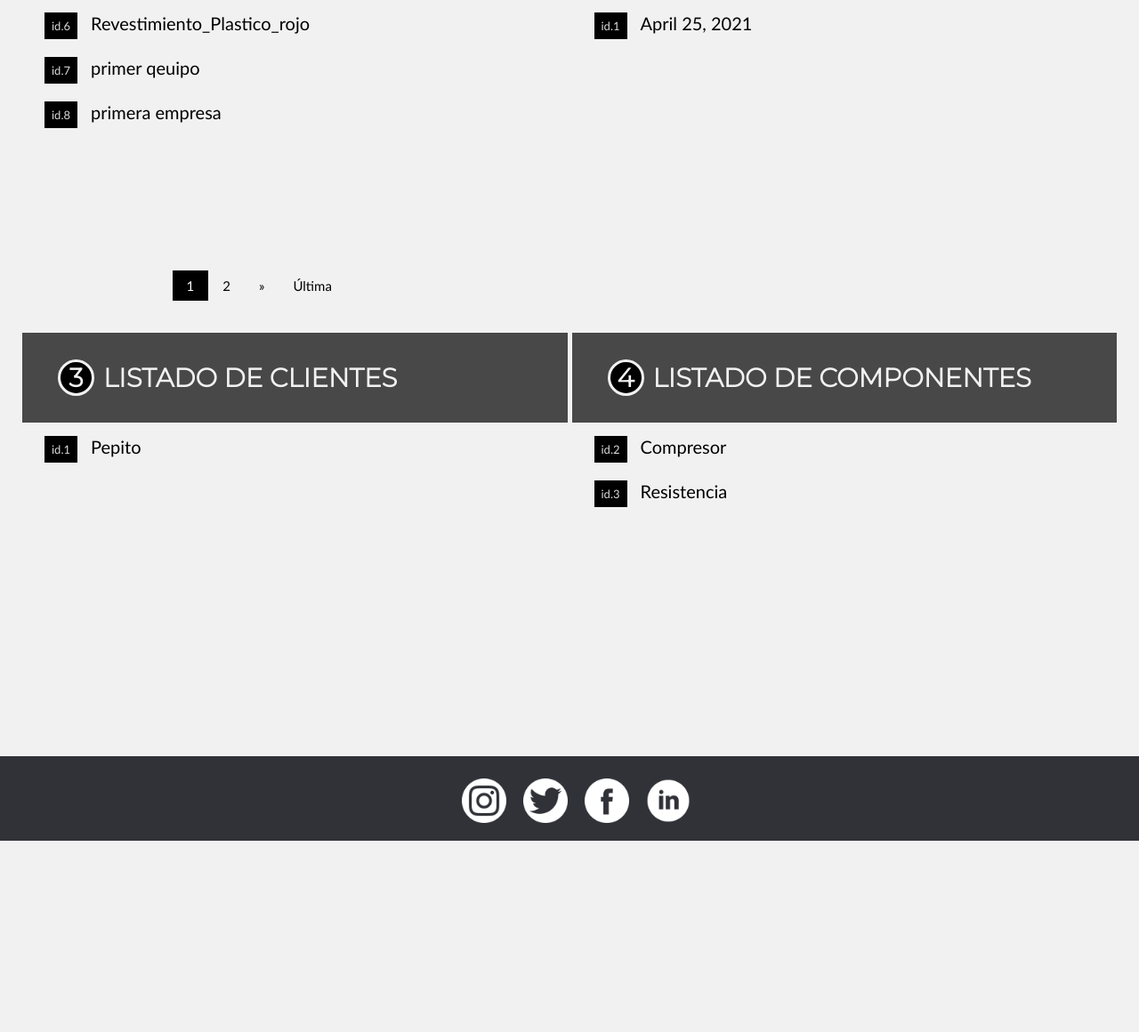
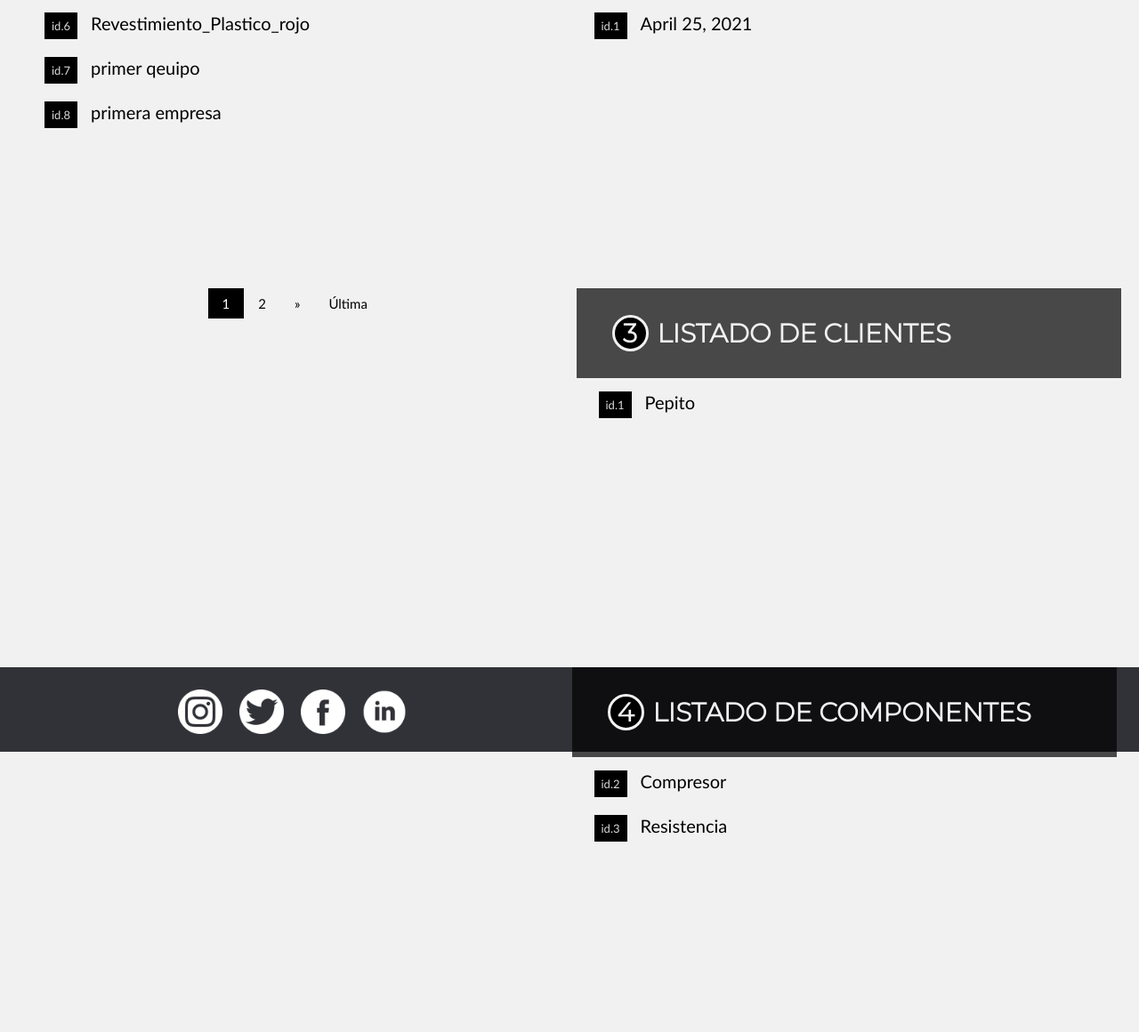
Before and after one commit to asier-vega-gutierrez/Gestion_De_Pedidos, a Django app: page /gestionDePedidos/ in a window 1280 px wide. Shown: the part 845-2005 px from the top of the page at 89% size. Before the commit the page ends 1790 px from the top, so only its background shows below. Run offline with Django 3.2, Linux system fonts and the light colour scheme; data comes from the database, SQL or seed files in the repository.

Commit message:
css (no se toca nada, al poner paginator de pedidos se pondrá todo bien)

```diff
--- a/appGestionDePedidos/static/CSS/style.css
+++ b/appGestionDePedidos/static/CSS/style.css
@@ -211,7 +211,7 @@ main h2{
 }
 
 .listadosContenido {
-    height: 350px;
+    height: 300px;
     margin-bottom: 15px;
     padding: 5px;
     justify-content: center;
@@ -330,6 +330,7 @@ ul.pagination {
     padding: 0;
     margin: 0;
     font-size: 15px;
+    font-family: Calibri, Verdana, Geneva, Tahoma, sans-serif;
 }
 
 ul.pagination li {
--- a/appGestionDePedidos/templates/pagPrincipal.html
+++ b/appGestionDePedidos/templates/pagPrincipal.html
@@ -53,10 +53,8 @@
                     <p>Para añadir un producto haga click <a class="añadir" href="{% url 'anyadirProducto' %}">aquí</a></p>
                 {% endif %}
             {% endif %}
-
-            {% include "paginacion.html" %}
-
         </div>
+        {% include "paginacion.html" %}
     </article>
 
     <!--Segundo articulo donde se visualizara el listado de pedidos.-->
--- a/appGestionDePedidos/templates/paginacion.html
+++ b/appGestionDePedidos/templates/paginacion.html
@@ -1,5 +1,4 @@
 <div class="center">
-    <nav>
     <ul class="pagination">
         {% if productos.has_previous %}
             <li>
@@ -27,5 +26,4 @@
             </li>
             {% endif %}
     </ul>
-    </nav>
 </div>
--- a/appGestionDePedidos/views.py
+++ b/appGestionDePedidos/views.py
@@ -47,7 +47,7 @@ class ListadosListView(ListView):
 
                 paginatorProducto = Paginator(Producto.objects.all(), 3)
                 # Si no existe la variable page en la url entonces sera 1
-                context['pagina']=self.request.GET.get('page') or 1
+                context['pagina'] = self.request.GET.get('page') or 1
                 pagina = context['pagina']
                 productos = paginatorProducto.get_page(pagina)
                 context['productos'] = productos
```
Lines whose indentation alone changed are shown as unchanged.
